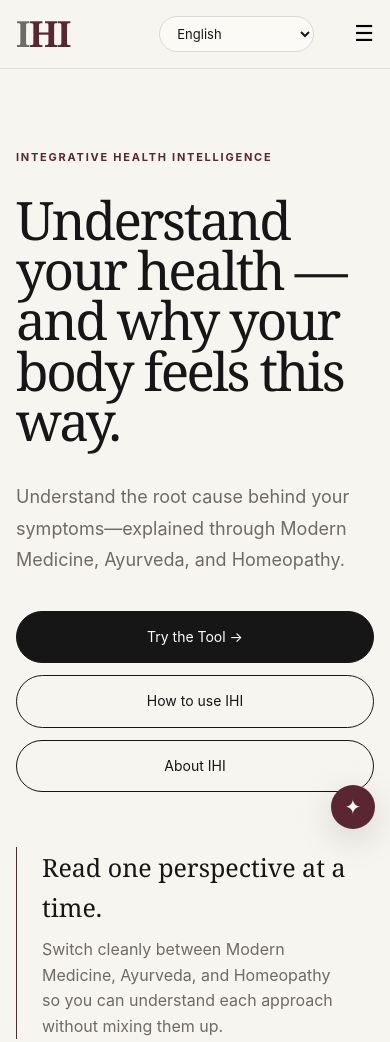
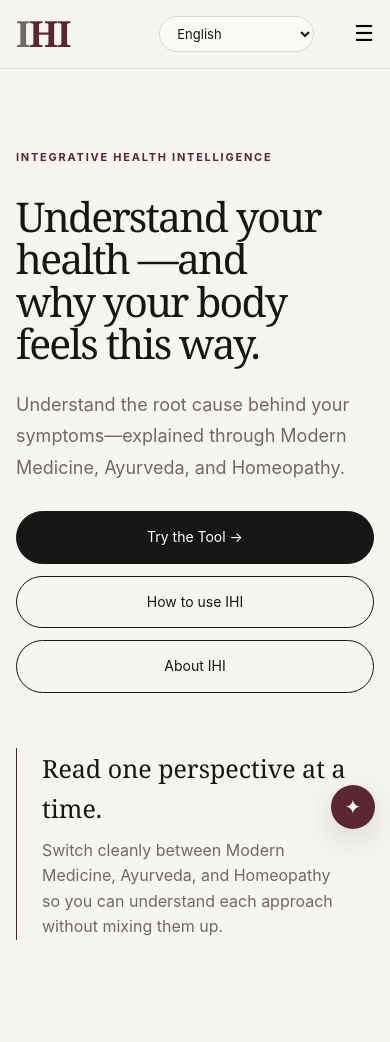
Before and after one commit to drvedanti/Integrative-Health-Intelligence, a plain HTML site: page index.html in a window 390 px wide. Shown: the top 1042 px of the page. Drawn offline with Linux system fonts and the light colour scheme.

Commit message:
Update index.html

```diff
--- a/index.html
+++ b/index.html
@@ -244,7 +244,10 @@ h3{
 }
 
 .hero-copy h1{
-  max-width:900px;
+  max-width:760px;
+  font-size:clamp(3.25rem,6.2vw,5.75rem);
+  line-height:1.02;
+  text-wrap:balance;
 }
 
 .hero-copy h1 em{
@@ -615,7 +618,14 @@ h3{
   h1{
     font-size:53px;
   }
-
+.hero-copy h1{
+  font-size:clamp(2.5rem,10.5vw,3.15rem);
+  line-height:1.04;
+}
+
+.hero-description{
+  margin:24px 0 28px;
+}
   h2{
     font-size:40px;
   }
```
